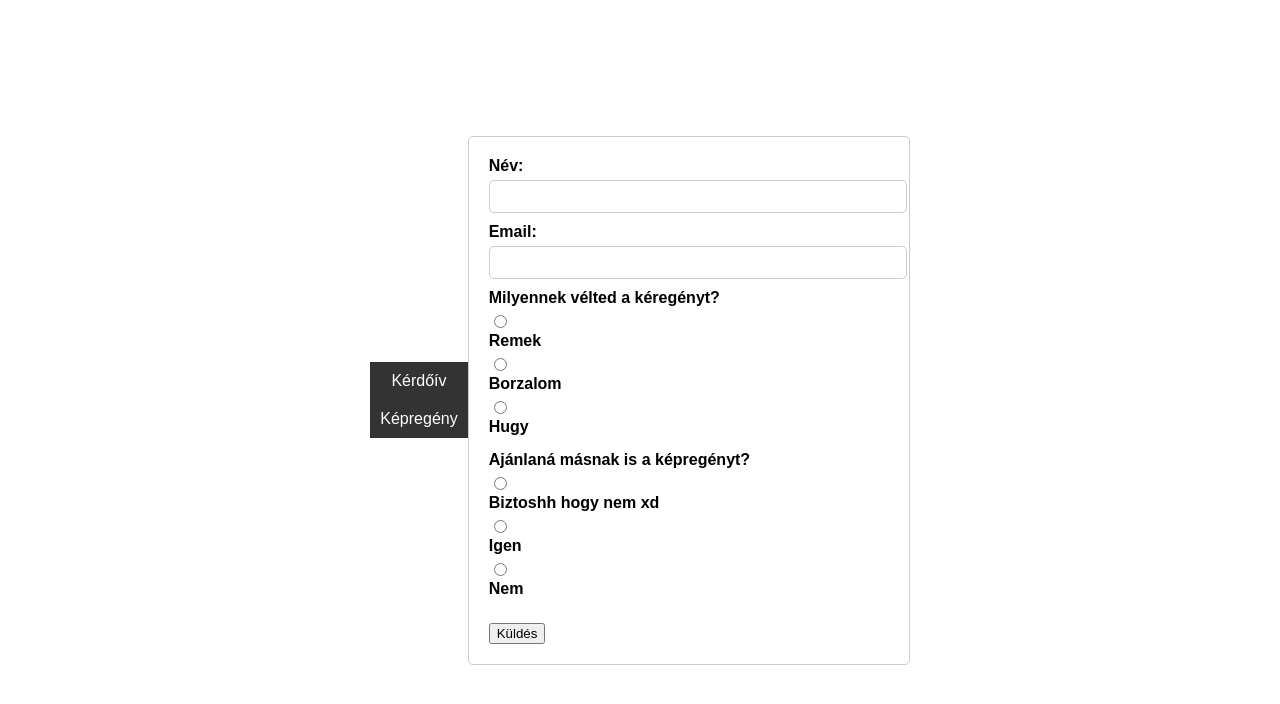
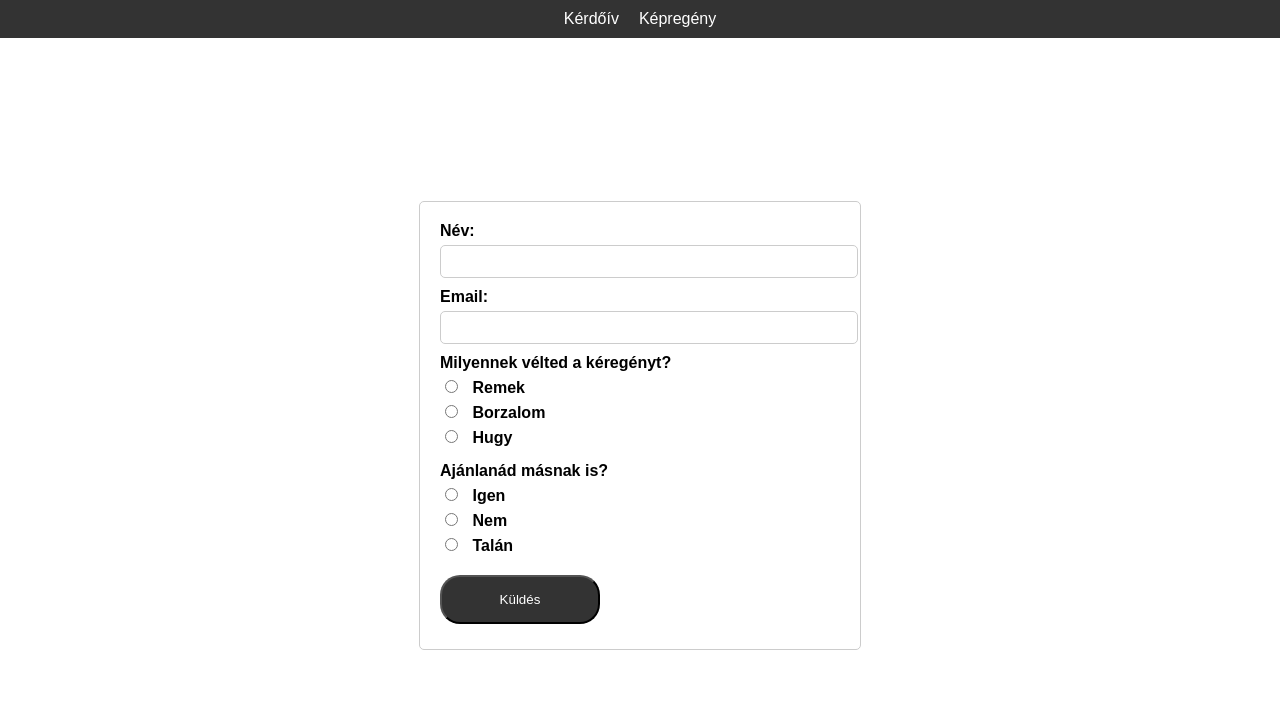
Before and after one commit to ewemormartin/kepregenyKozos, a plain HTML site: page index.html in a window 1280 px wide. Drawn offline with Linux system fonts and the light colour scheme.

Commit message:
nav és kérdések

```diff
--- a/index.html
+++ b/index.html
@@ -32,24 +32,37 @@
         </div>
         <div class="kerdes">
             <label>Milyennek vélted a kéregényt?</label>
-            <input type="radio" id="option1" name="option" value="option1" required>
-            <label for="option1">Remek</label>
-            <input type="radio" id="option2" name="option" value="option1" required>
-            <label for="option2">Borzalom</label>
-            <input type="radio" id="option3" name="option" value="option1" required>
-            <label for="option3">Hugy</label>
+            <div class="radio-container">
+                <input type="radio" id="option1" name="option" value="option1" required>
+                <label for="option1">Remek</label>
+            </div>
+            <div class="radio-container">
+                <input type="radio" id="option2" name="option" value="option2" required>
+                <label for="option2">Borzalom</label>
+            </div>
+            <div class="radio-container">
+                <input type="radio" id="option3" name="option" value="option3" required>
+                <label for="option3">Hugy</label>
+            </div>
         </div>
         <div class="kerdes">
-            <label>Ajánlaná másnak is a képregényt? </label>
-            <input type="radio" id="option1" name="option" value="option2" required>
-            <label for="option1">Biztoshh hogy nem xd</label>
-            <input type="radio" id="option2" name="option" value="option2" required>
-            <label for="option2">Igen</label>
-            <input type="radio" id="option3" name="option" value="option2" required>
-            <label for="option3">Nem</label>
+            <label>Ajánlanád másnak is?</label>
+            <div class="radio-container">
+                <input type="radio" id="option1" name="option2" value="option1" required>
+                <label for="option1">Igen</label>
+            </div>
+            <div class="radio-container">
+                <input type="radio" id="option2" name="option2" value="option2" required>
+                <label for="option2">Nem</label>
+            </div>
+            <div class="radio-container">
+                <input type="radio" id="option3" name="option2" value="option3" required>
+                <label for="option3">Talán</label>
+            </div>
         </div>
 
-        <div class="submit-btn">
+
+        <div class="button">
             <button type="submit">Küldés</button>
         </div>
     </div>
--- a/styel.css
+++ b/styel.css
@@ -12,6 +12,7 @@ body {
     border: 1px solid #ccc;
     padding: 20px;
     border-radius: 5px;
+    margin-top: 50px;
     display: flex;
     flex-direction: column;
 }
@@ -22,6 +23,7 @@ body {
     display: block;
     margin-bottom: 5px;
     font-weight: bold;
+    display: inline-block;
 }
 .kerdes input[type="text"],
 .kerdes input[type="email"],
@@ -31,9 +33,9 @@ body {
     border-radius: 5px;
     border: 1px solid #ccc;
 }
-.kerdes input[type="radio"],
-.kerdes input[type="checkbox"] {
-    margin-right: 5px;
+.kerdes input[type="radio"] {
+    display: inline-block;
+    margin-right: 10px;
 }
 .submit-btn {
     margin-top: 10px;
@@ -45,6 +47,9 @@ nav ul {
     padding: 0;
     overflow: hidden;
     background-color: #333;
+    display: flex;
+    justify-content: center;
+    align-items: center;
   }
 
 nav li a {
@@ -58,3 +63,27 @@ nav li a {
 nav li a:hover {
     background-color: #afa5a5;
   }
+
+
+  nav {
+    background-color: #333;
+    display: flex;
+    justify-content: center;
+    align-items: center;
+    position: fixed;
+    width: 100%;
+    top: 0;
+    z-index: 1000;
+}
+button {
+    border-radius: 20px;
+    background-color: #333;
+    color: white;
+    padding: 15px 20px;
+    margin: 5px 0px;
+    width: 40%;
+  }
+
+  button:hover {
+    background-color: #111;
+  }
```
